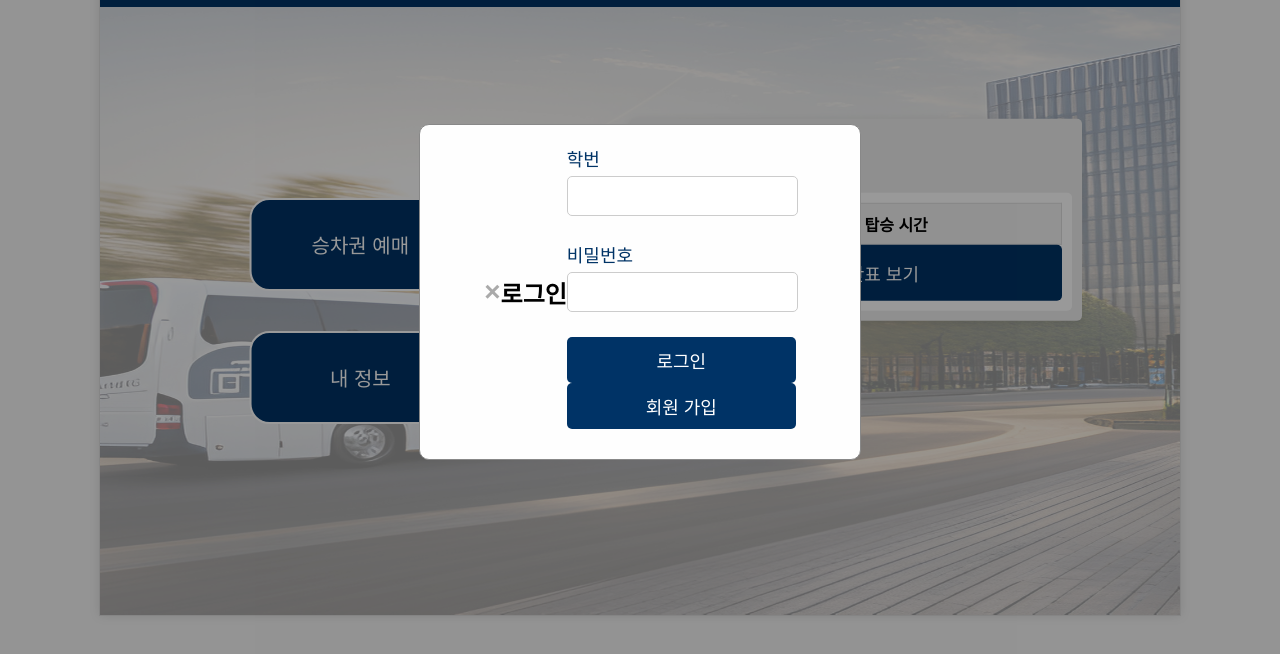
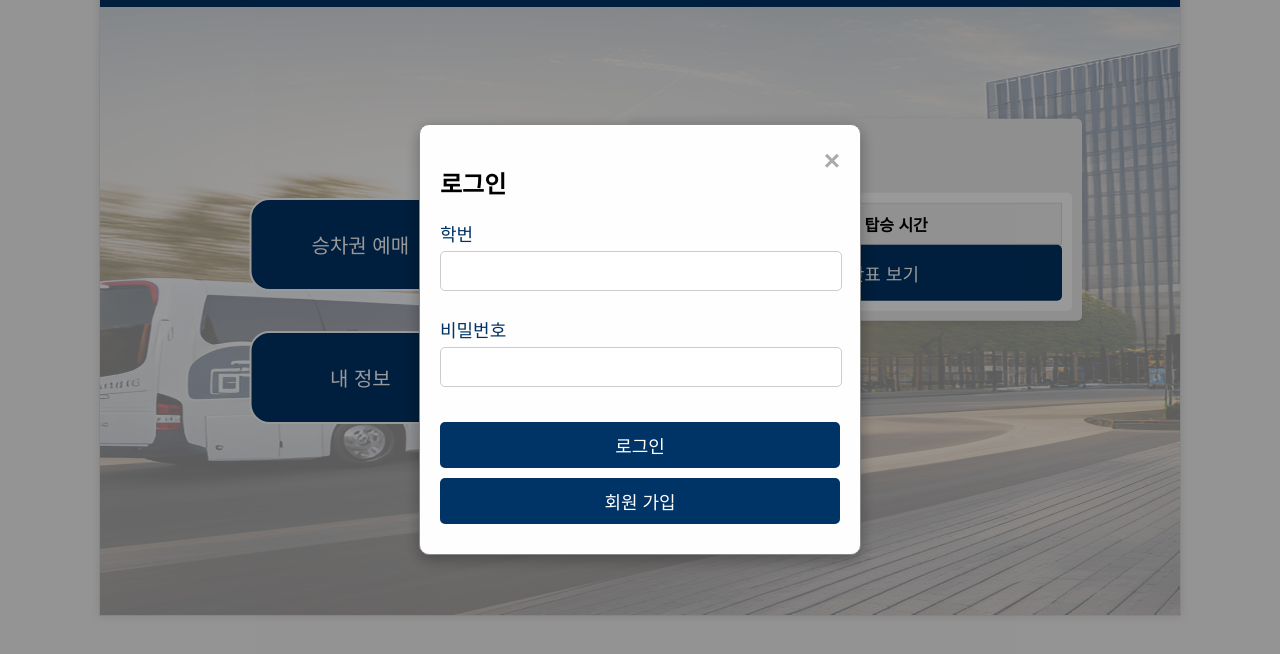
Before and after one commit to BUCapstoneDesign/BusSystem, a website: page public/Main.html in a window 1280 px wide. Both pictures are taken after a click on the button "내 정보". Shown: the part 68-722 px from the top of the page. Drawn offline with Linux system fonts and the light colour scheme; no server answers.

Commit message:
Update MainStyles.css

```diff
--- a/public/MainStyles.css
+++ b/public/MainStyles.css
@@ -130,6 +130,7 @@ header {
 
 /* ... 기존 스타일 ... */
 
+/* 팝업 모달 스타일 */
 .modal {
   display: none;
   position: fixed;
@@ -139,31 +140,23 @@ header {
   width: 100%;
   height: 100%;
   overflow: auto;
-  background-color: rgb(0,0,0);
   background-color: rgba(0,0,0,0.4);
 }
 
-/* 팝업 이미지 크기와 정렬을 위한 스타일 수정 */
+/* 팝업 모달 콘텐츠 스타일 */
 .modal-content {
   background-color: #fefefe;
-  margin: 5% auto; /* 상단 마진을 조정하여 팝업의 높이를 설정 */
+  margin: 10% auto;
   padding: 20px;
   border: 1px solid #888;
-  width: 80%; /* 팝업 너비를 설정 */
-  max-width: 1000px; /* 팝업의 최대 너비를 설정 */
+  width: 80%;
+  max-width: 500px;
   border-radius: 10px;
-  display: flex;
-  justify-content: center; /* 수평 가운데 정렬 */
-  align-items: center; /* 수직 가운데 정렬 */
+  box-shadow: 0 5px 15px rgba(0,0,0,0.3);
+  animation: fadeIn 0.3s;
 }
 
-.modal-content img {
-  max-width: 100%;
-  height: auto;
-  max-height: 90vh; /* 이미지의 최대 높이를 화면 높이의 90%로 설정 */
-}
-
-
+/* 팝업 모달 닫기 버튼 스타일 */
 .close {
   color: #aaa;
   float: right;
@@ -177,6 +170,59 @@ header {
   text-decoration: none;
   cursor: pointer;
 }
+
+/* 팝업 모달 내부 폼 스타일 */
+.modal form {
+  display: flex;
+  flex-direction: column;
+}
+
+.modal .form-group {
+  margin-bottom: 15px;
+}
+
+.modal .form-group label {
+  display: block;
+  margin-bottom: 5px;
+  font-size: 18px;
+  color: #003366;
+}
+
+.modal .form-group input {
+  width: calc(100% - 20px);
+  padding: 10px;
+  margin-bottom: 10px;
+  border: 1px solid #ccc;
+  border-radius: 5px;
+  font-size: 16px;
+}
+
+.modal button {
+  width: 100%;
+  padding: 15px;
+  background-color: #003366;
+  color: white;
+  border: none;
+  border-radius: 5px;
+  cursor: pointer;
+  font-size: 18px;
+  margin-top: 10px;
+}
+
+.modal button:hover {
+  background-color: #002244;
+}
+
+/* 모달 애니메이션 */
+@keyframes fadeIn {
+  from {
+    opacity: 0;
+  }
+  to {
+    opacity: 1;
+  }
+}
+
 
 /* ... 나머지 스타일 ... */
 
```
